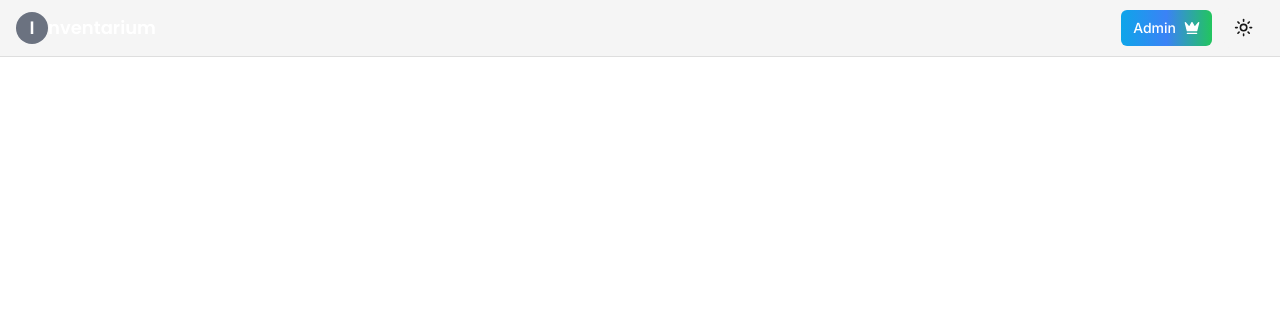
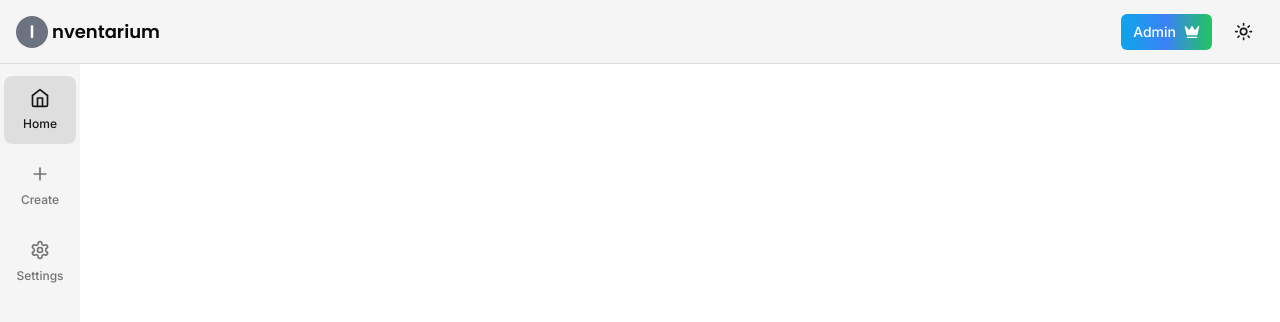
Before and after one commit to tavoludra1/inventarium, a Next.js app: page / in a window 1280 px wide. Shown: the top 322 px of the page. Built offline with nearby package versions, Linux system fonts and the light colour scheme.

Commit message:
Botones en sidebar

```diff
--- a/app/(root)/layout.tsx
+++ b/app/(root)/layout.tsx
@@ -1,4 +1,6 @@
 import { Navbar } from "@/components/navbar";
+import { Sidebar } from "@/components/sidebar";
+
 
 
 
@@ -10,9 +12,12 @@ const RootLayout = ({
     return (
         <div className="h-full">
             <Navbar />
+            <div className="hidden md:flex mt-16 w-20 flex-col fixed inset-y-0">
+                <Sidebar />
+
+            </div>
             <main className="md:pl-20 pt-16 h-full">
             {children}
-
             </main>
 
         </div>
--- a/components/navbar.tsx
+++ b/components/navbar.tsx
@@ -1,4 +1,4 @@
-"use-client"
+"use client"
 
 import { UserButton } from "@clerk/nextjs";
 import { Crown } from "lucide-react";
@@ -20,10 +20,10 @@ const font = Poppins({
 
 export const Navbar = () => {
     return (
-        <div className="fixed w-full z-50 flex justify-between items-center py-2 px-4 border-b border-primary/10 bg-secondary ">
+        <div className="fixed w-full z-50 flex justify-between items-center py-2 px-4 border-b border-primary/10 bg-secondary h-16">
             <div className="flex items-center">
                 <Link href="/">
-                    <div className="flex items-center space-x-">
+                    <div className="flex items-center space-x-1">
                         <div className={cn(
                             "bg-gray-500 w-8 h-8 rounded-full flex items-center justify-center text-white text-lg",
                             font.className,
@@ -31,7 +31,7 @@ export const Navbar = () => {
                             I
                         </div>
                         <span className={cn(
-                            "fill-white text-white text-lg",
+                            "fill-white dark:text-white text-lg",
                             font.className,
                         )}>
                             nventarium
--- /dev/null
+++ b/components/sidebar.tsx
@@ -0,0 +1,70 @@
+'use client';
+
+import { HomeIcon, Plus, Settings } from "lucide-react";
+import { usePathname, useRouter } from "next/navigation";
+
+
+import { cn } from "@/lib/utils";
+
+export const Sidebar = () => {
+    // utilizar pathname de next
+    const pathname = usePathname();
+    const router = useRouter();
+
+    // crear rutas
+    const routes = [
+        {
+            icon: HomeIcon,
+            href: "/",
+            lable: "Home",
+            admin: false,
+        },
+        {
+            icon: Plus,
+            href: "/inventarium/new",
+            lable: "Create",
+            admin: true,
+        },
+        {
+            icon: Settings,
+            href: "/settings",
+            lable: "Settings",
+            admin: false,
+        },
+    ];
+    // navigar por los iconos
+    const onNavigate = (url: string, admin: boolean) => {
+        // TODO: CHECK IF ADMIN
+
+        return router.push(url);
+    };
+
+
+    return (
+        <div className="space-y-4 flex flex-col h-full text-primary bg-secondary">
+            <div className="p-3 flex flex-1 justify-center">
+                <div className="space-y-2">
+
+                    {routes.map((route) => (
+                        <div
+                            // agregar el onClick
+                            onClick={() => onNavigate(route.href, route.admin)}
+
+                            key={route.href}
+                            className={cn(
+                                "text-muted-foreground text-xs group flex p-3 w-full justify-start font-medium cursor-pointer hover:text-primary hover:bg-primary/10 rounded-lg transition",
+                                pathname === route.href && "bg-primary/10 text-primary",
+                            )}
+                        >
+                            <div className="flex flex-col gap-y-2 items-center flex-1">
+                                <route.icon className="h-5 w-5" />
+                                {route.lable}
+                            </div>
+                        </div>
+                    )
+                    )}
+                </div>
+            </div>
+        </div>
+    );
+}
```
